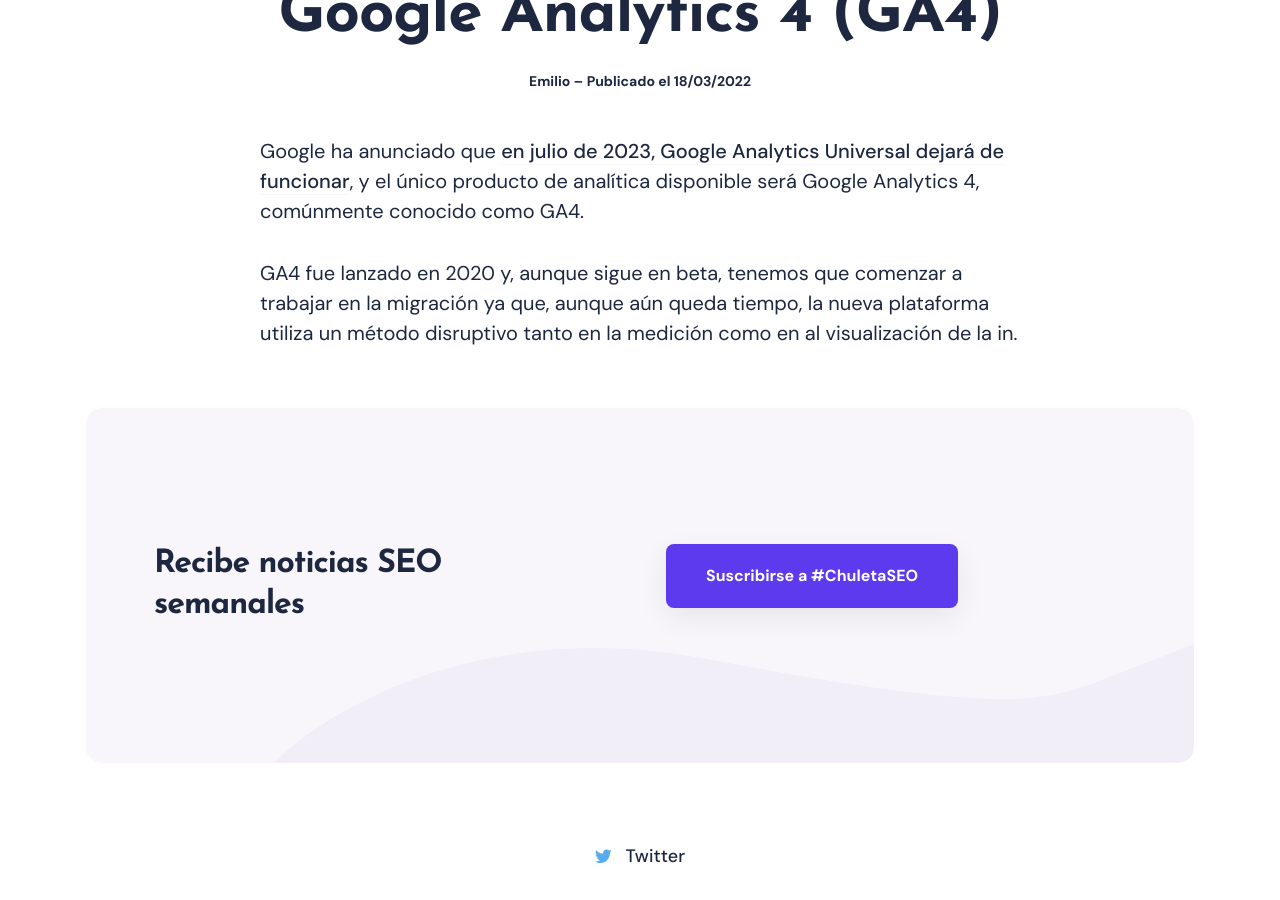
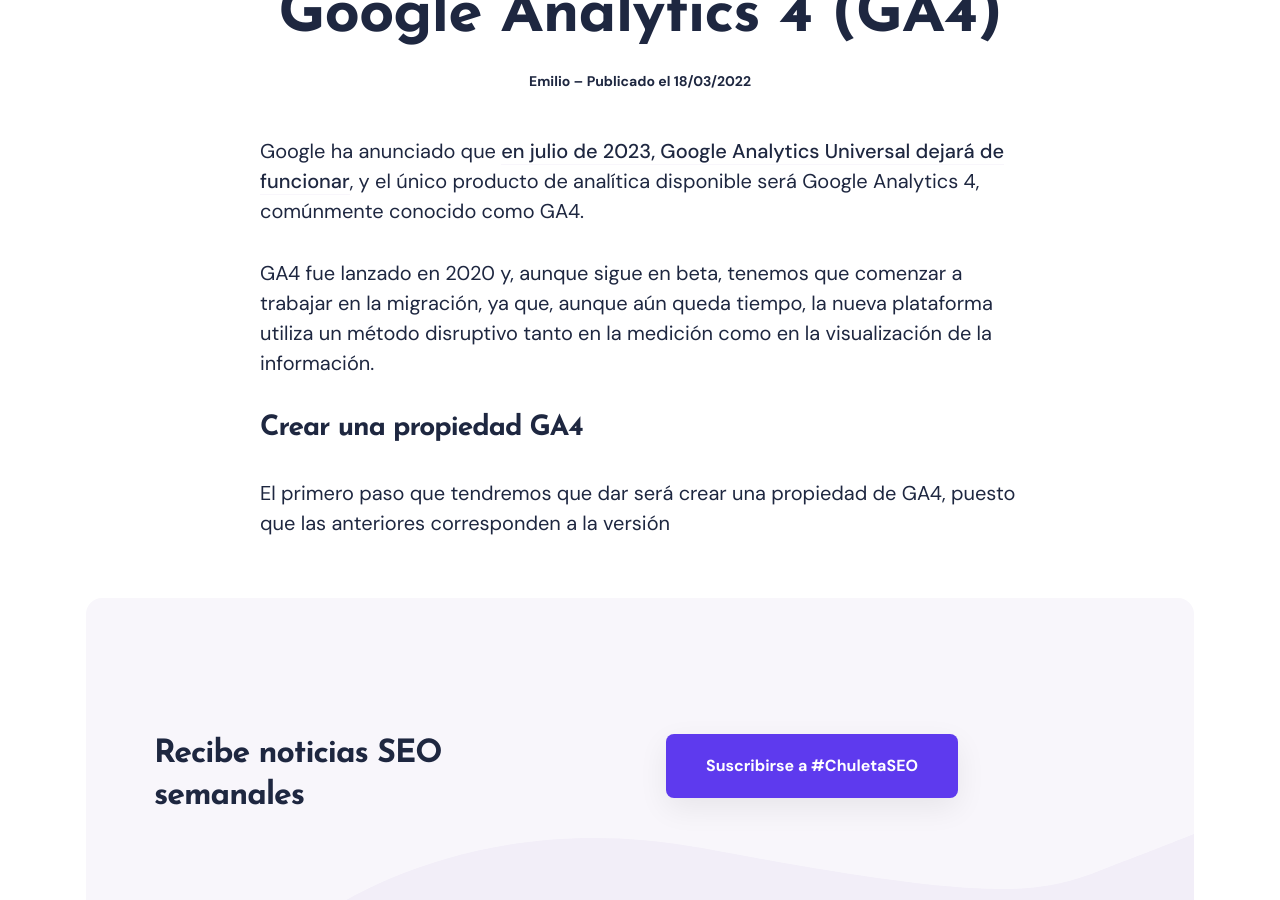
Before and after one commit to Emirodgar/w-avanzared, a Jekyll site: the page built from Google Analytics/google-analytics.md, in a window 1280 px wide and 900 px high, scrolled down 347 px. Built offline with Jekyll 4.4.1, drawn with Linux system fonts in a browser that asks for light colours; nearby versions of some CDN libraries.

Commit message:
Google Analytics/google-analytics.md updated from https://stackedit.io/

```diff
--- a/Google Analytics/google-analytics.md
+++ b/Google Analytics/google-analytics.md
@@ -14,7 +14,11 @@ permalink: google-analytics
 
 Google ha anunciado que [en julio de 2023, Google Analytics Universal dejará de funcionar](https://blog.google/products/marketingplatform/analytics/prepare-for-future-with-google-analytics-4/), y el único producto de analítica disponible será Google Analytics 4, comúnmente conocido como GA4.
 
-GA4 fue lanzado en 2020 y, aunque sigue en beta, tenemos que comenzar a trabajar en la migración ya que, aunque aún queda tiempo, la nueva plataforma utiliza un método disruptivo tanto en la medición como en al visualización de la in.
+GA4 fue lanzado en 2020 y, aunque sigue en beta, tenemos que comenzar a trabajar en la migración, ya que, aunque aún queda tiempo, la nueva plataforma utiliza un método disruptivo tanto en la medición como en la visualización de la información.
+
+## Crear una propiedad GA4
+
+El primero paso que tendremos que dar será crear una propiedad de GA4, puesto que las anteriores corresponden a la versión
 <!--stackedit_data:
-eyJoaXN0b3J5IjpbLTg0MTY2MTE4NSwtMjExMTQzMDE1MV19
+eyJoaXN0b3J5IjpbMTYyNTEzNjQ3MiwtMjExMTQzMDE1MV19
 -->
```
